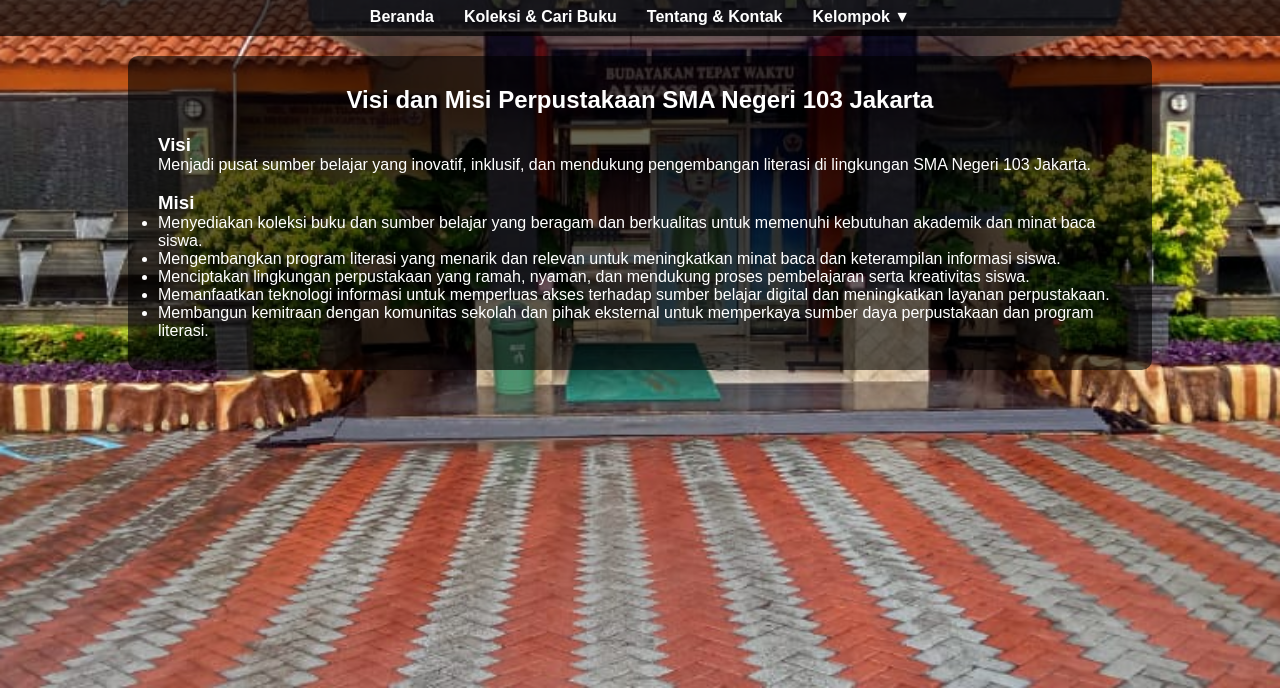
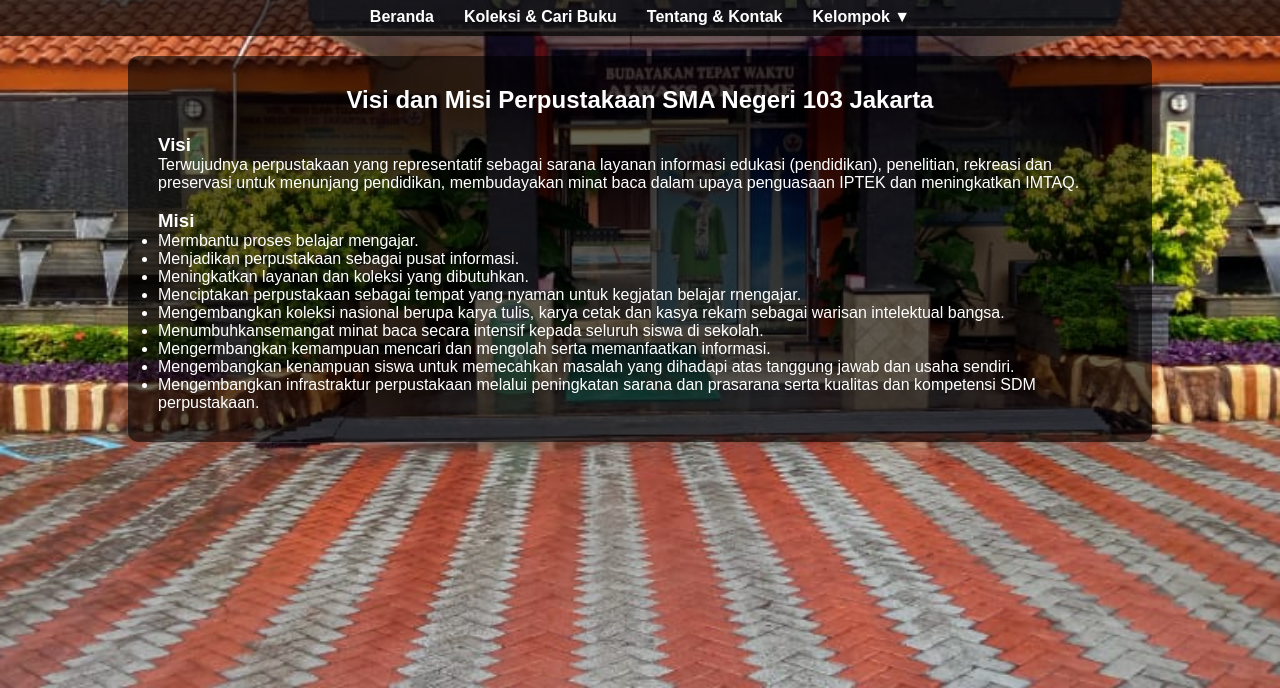
Before and after one commit to Elobster3000/sma103-library, a plain HTML site: page analisisbk.html in a window 1280 px wide. Shown: the part 112-800 px from the top of the page. Drawn offline with Linux system fonts and the light colour scheme.

Commit message:
Revise vision and mission in analisisbk.html
Updated the vision and mission statements of the library.

```diff
--- a/analisisbk.html
+++ b/analisisbk.html
@@ -30,15 +30,20 @@
 <div class="container">
     <h2>Visi dan Misi Perpustakaan SMA Negeri 103 Jakarta</h2>
     <h3>Visi</h3>
-    <p>Menjadi pusat sumber belajar yang inovatif, inklusif, dan mendukung pengembangan literasi di lingkungan SMA Negeri 103 Jakarta.</p>
+    <p>Terwujudnya perpustakaan yang representatif sebagai sarana layanan informasi edukasi (pendidikan), penelitian, rekreasi dan preservasi untuk menunjang pendidikan, membudayakan minat baca dalam upaya penguasaan IPTEK dan meningkatkan IMTAQ.</p>
     <br>
     <h3>Misi</h3>
     <ul>
-        <li>Menyediakan koleksi buku dan sumber belajar yang beragam dan berkualitas untuk memenuhi kebutuhan akademik dan minat baca siswa.</li>
-        <li>Mengembangkan program literasi yang menarik dan relevan untuk meningkatkan minat baca dan keterampilan informasi siswa.</li>
-        <li>Menciptakan lingkungan perpustakaan yang ramah, nyaman, dan mendukung proses pembelajaran serta kreativitas siswa.</li>
-        <li>Memanfaatkan teknologi informasi untuk memperluas akses terhadap sumber belajar digital dan meningkatkan layanan perpustakaan.</li>
-        <li>Membangun kemitraan dengan komunitas sekolah dan pihak eksternal untuk memperkaya sumber daya perpustakaan dan program literasi.</li>
+        <li>Mermbantu proses belajar mengajar. </li>
+        <li>Menjadikan perpustakaan sebagai pusat informasi.</li>
+        <li>Meningkatkan layanan dan koleksi yang dibutuhkan.</li>
+        <li>Menciptakan perpustakaan sebagai tempat yang nyaman untuk kegjatan belajar rnengajar.</li>
+        <li>Mengembangkan koleksi nasional berupa karya tulis, karya cetak dan kasya rekam sebagai warisan intelektual bangsa.</li>
+        <li>Menumbuhkansemangat minat baca secara intensif kepada seluruh siswa di sekolah.</li>
+        <li>Mengermbangkan kemampuan mencari dan mengolah serta memanfaatkan informasi.</li>
+        <li>Mengembangkan kenampuan siswa untuk memecahkan masalah yang dihadapi atas tanggung jawab dan usaha sendiri.</li>
+        <li>Mengembangkan infrastraktur perpustakaan melalui peningkatan sarana dan prasarana serta kualitas dan kompetensi SDM perpustakaan.</li>
     </ul>
 </body>
+
 </html>
```
